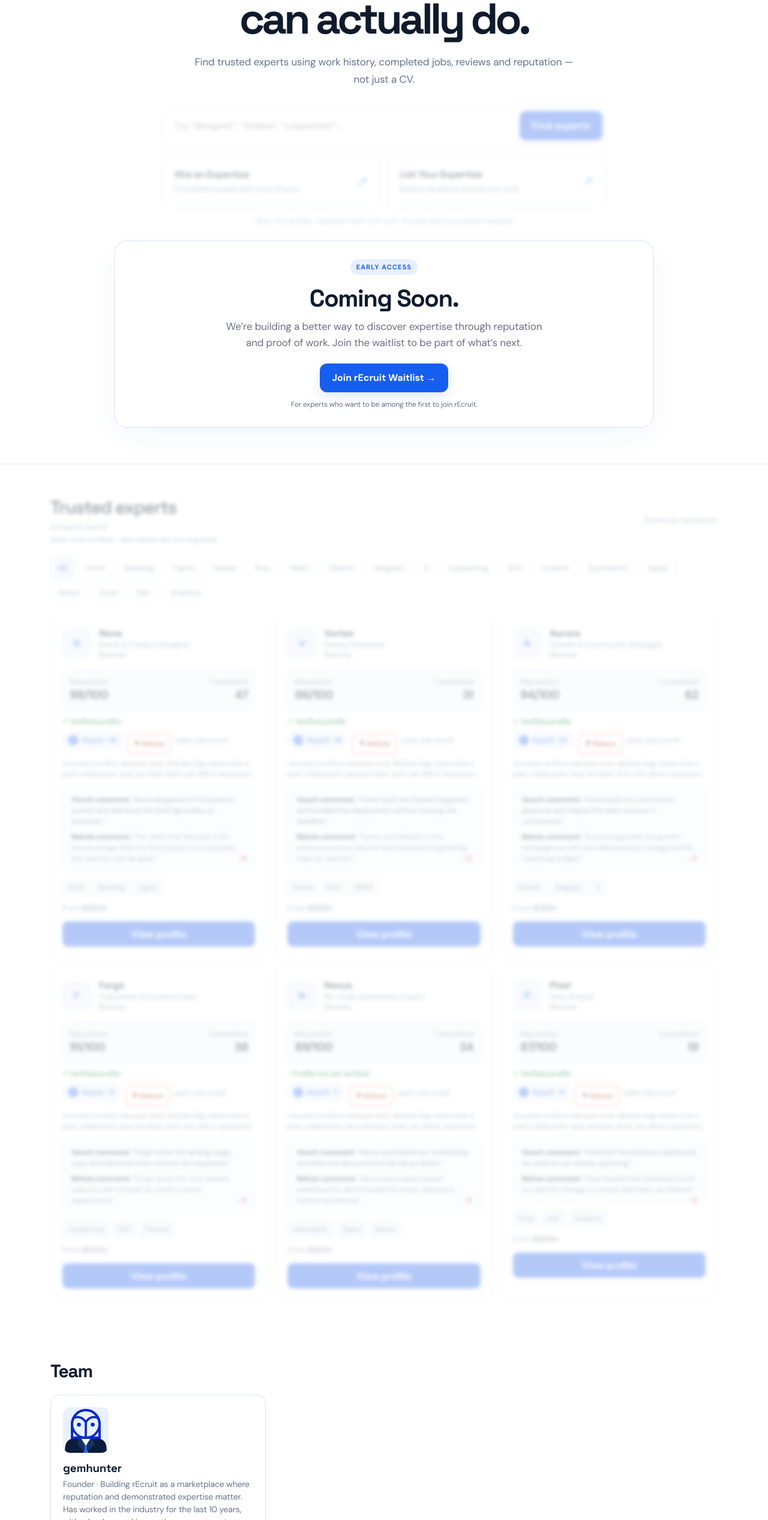
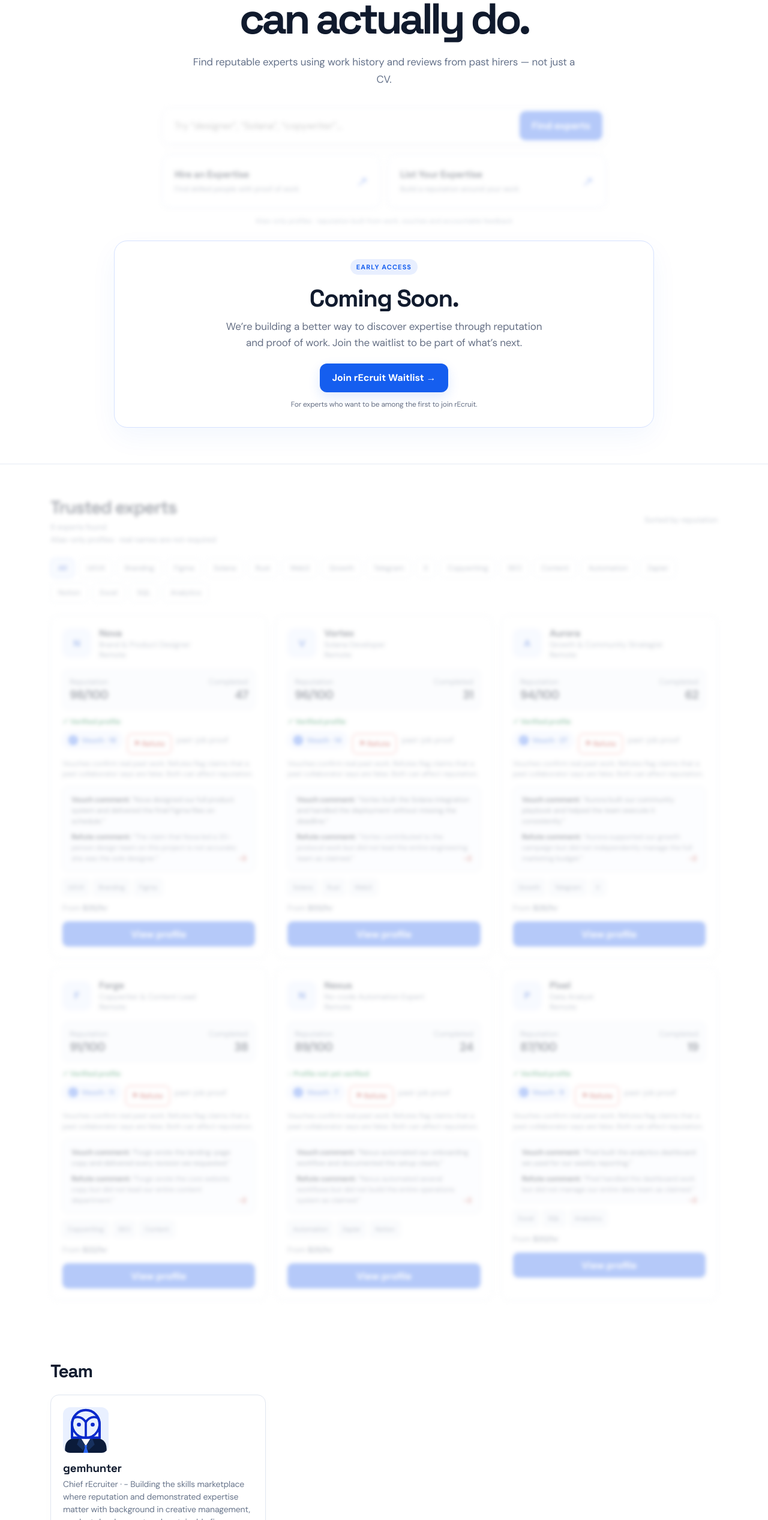
Before and after one commit to recruithq-online/recruithq, a Next.js app: page / in a window 1280 px wide. Shown: the part 252-2786 px from the top of the page at 60% size. Built offline with nearby package versions, Linux system fonts and the light colour scheme.

Commit message:
update code

```diff
--- a/app/layout.tsx
+++ b/app/layout.tsx
@@ -4,7 +4,7 @@ import "./globals.css";
 export const metadata: Metadata = {
   title: "rEcruit — Reputation-based expertise",
   description:
-    "Find trusted experts using work history, completed jobs, reviews and reputation — not just a CV.",
+    "Find reputable experts using work history and reviews from past hirers — not just a CV.",
 };
 
 export default function RootLayout({
--- a/components/forms.tsx
+++ b/components/forms.tsx
@@ -101,7 +101,7 @@ export function WaitlistForm() {
         </p>
         <div className="form-grid">
           <div>
-            <label htmlFor="waitAlias">Public alias</label>
+            <label htmlFor="waitAlias">Alias</label>
             <input
               id="waitAlias"
               name="alias"
@@ -133,13 +133,6 @@ export function WaitlistForm() {
             </select>
           </div>
         </div>
-        <div className="privacy-note">
-          <span aria-hidden="true">♧</span>
-          <span>
-            Use an alias instead of your real name. We’ll use your email to
-            contact you about rEcruit early access.
-          </span>
-        </div>
         <div className="form-actions">
           <button
             className="cta"
@@ -167,7 +160,7 @@ export function WaitlistForm() {
           </button>
         </div>
         <p className="waitlist-footnote">
-          No spam. Just updates about getting early access.
+         No spams. You'll get updates about rEcruit Early Access.
         </p>
       </form>
       {(status === "success" || status === "error") && (
@@ -221,7 +214,7 @@ export function ListExpertiseForm() {
       <form id="listForm" onSubmit={submit}>
         <div className="form-grid">
           <div>
-            <label htmlFor="alias">Public alias</label>
+            <label htmlFor="alias">Alias</label>
             <input
               id="alias"
               name="alias"
--- a/components/hero.tsx
+++ b/components/hero.tsx
@@ -10,8 +10,7 @@ export function Hero() {
         </div>
         <h1>Hire people for what they can actually do.</h1>
         <p>
-          Find trusted experts using work history, completed jobs, reviews and
-          reputation — not just a CV.
+         Find reputable experts using work history and reviews from past hirers — not just a CV.
         </p>
         <SearchPathways />
         <section className="coming-soon" aria-label="Coming soon">
--- a/components/site-sections.tsx
+++ b/components/site-sections.tsx
@@ -86,7 +86,7 @@ export function Footer() {
                   <path d="M21.4 3.1 2.98 10.2c-1.26.5-1.25 1.2-.23 1.5l4.7 1.47 1.8 5.55c.22.62.11.87.75.87.5 0 .72-.23 1-.5l2.4-2.33 4.98 3.67c.92.51 1.58.25 1.81-.85l3.16-14.88c.34-1.36-.52-1.98-1.65-1.6ZM8.18 12.82l10.92-6.89c.54-.33 1.04-.15.63.2l-8.82 7.97-.34 3.62-1.39-4.9-1-.31Z" />
                 </svg>
               </a>
-              <a href="mailto:askrecruithq@gmail.com" aria-label="company mail">
+              <a href="mailto:hello@recruithq.online" aria-label="company mail">
                 <svg
                   viewBox="0 0 24 24"
                   fill="none"
--- a/lib/team.ts
+++ b/lib/team.ts
@@ -10,7 +10,7 @@ export const team: TeamMember[] = [
   {
     id: "gemhunter",
     name: "gemhunter",
-    role: "Founder",
-    bio: "Building rEcruit as a marketplace where reputation and demonstrated expertise matter. Has worked in the industry for the last 10 years, with a background in creative management, product development, among others.",
+    role: "Chief rEcruiter ",
+    bio: " - Building the skills marketplace where reputation and demonstrated expertise matter with background in creative management,  product development and sustainable finance others.",
   },
 ];
--- a/lib/waitlist-email.ts
+++ b/lib/waitlist-email.ts
@@ -73,7 +73,7 @@ export function createWaitlistEmail({
           <h2 style="margin:0 0 28px;font-size:28px;line-height:1.3;letter-spacing:-0.6px;font-weight:600;color:${ink};overflow-wrap:anywhere;">Meet ${name}.</h2>
           <table role="presentation" width="100%" cellpadding="0" cellspacing="0" style="width:100%;table-layout:fixed;">
             <tr><td style="padding:18px 0;border-top:1px solid ${brand};">
-              <p style="margin:0 0 7px;font-size:11px;letter-spacing:1px;font-weight:600;color:${ink};">PUBLIC ALIAS</p>
+              <p style="margin:0 0 7px;font-size:11px;letter-spacing:1px;font-weight:600;color:${ink};">ALIAS</p>
               <p style="margin:0;font-size:17px;line-height:1.6;color:${ink};word-wrap:break-word;overflow-wrap:anywhere;">${name}</p>
             </td></tr>
             <tr><td style="padding:18px 0;border-top:1px solid ${brand}26;">
```
